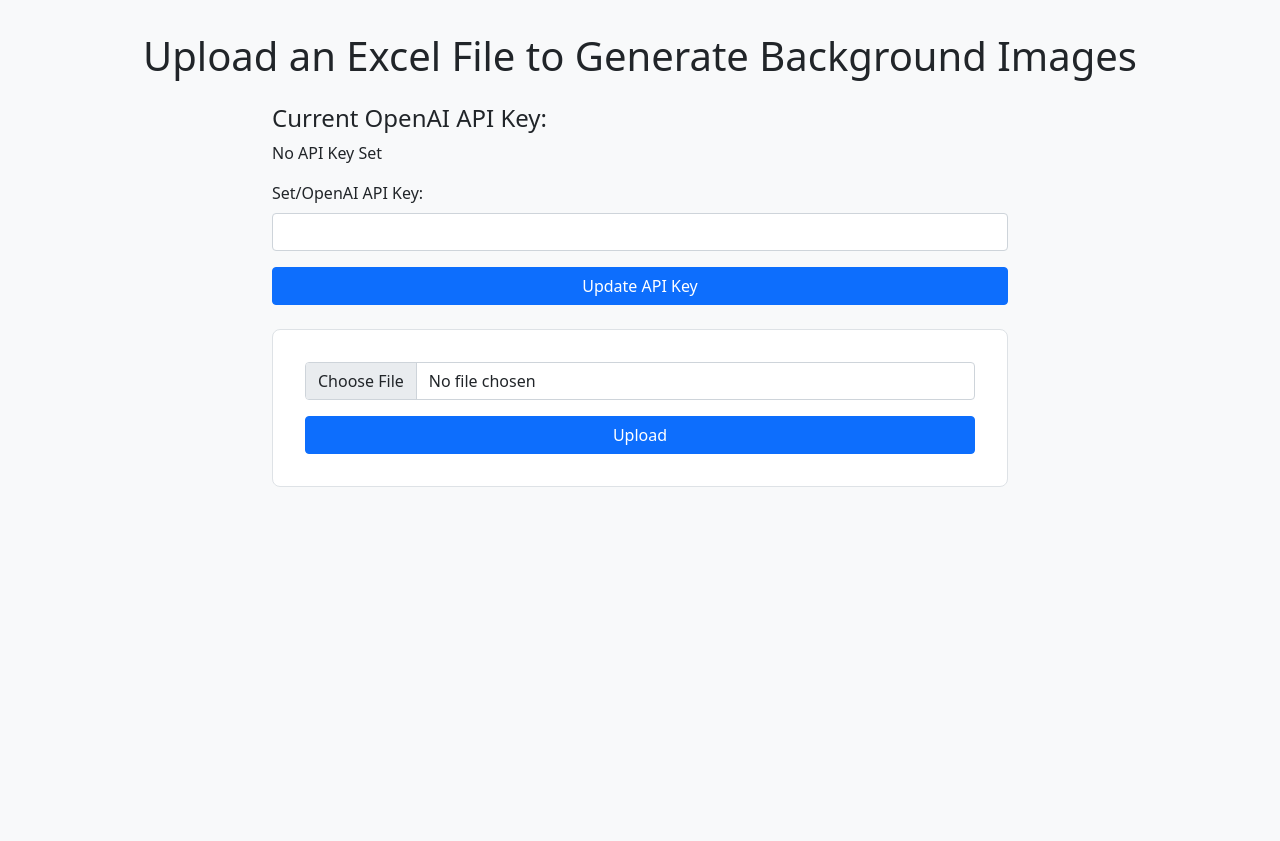
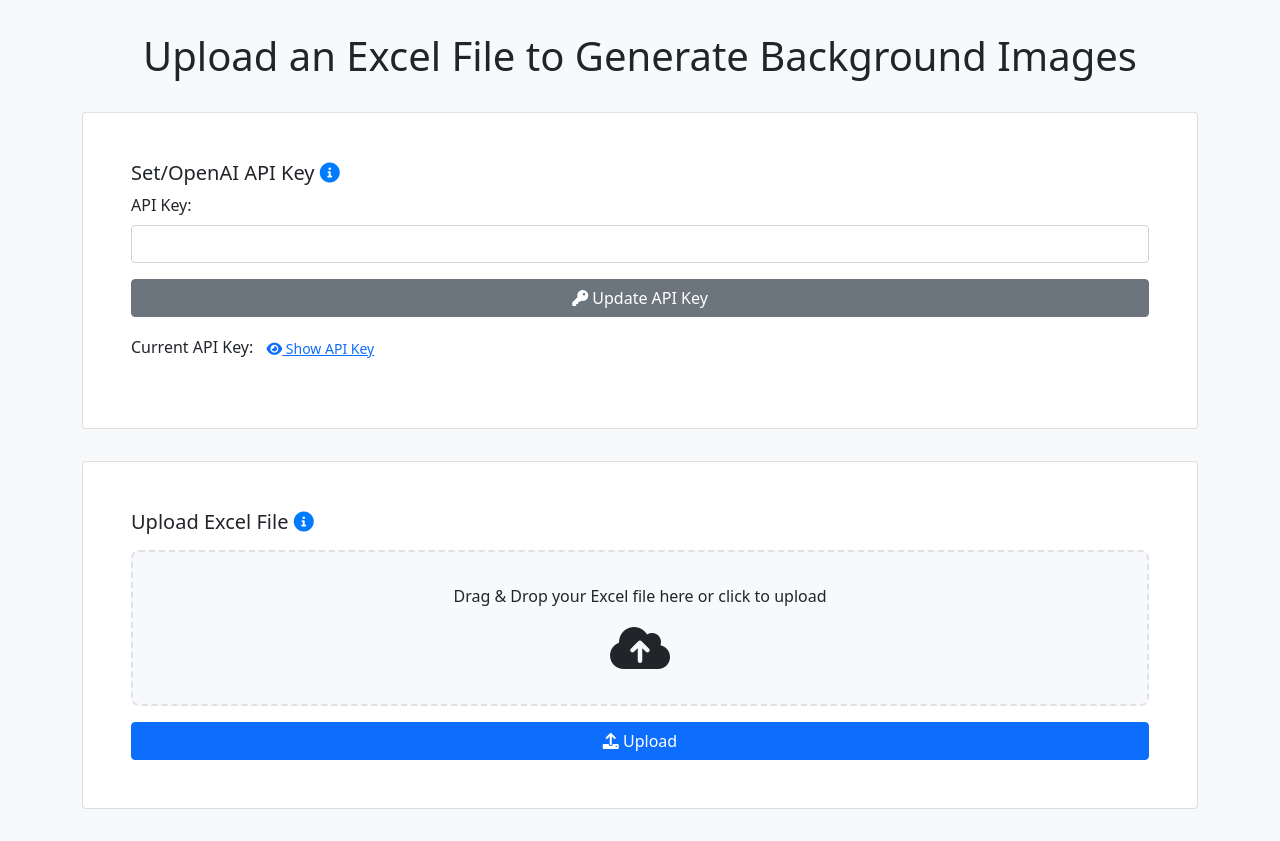
Before and after one commit to Amiad5298/EclipseAi, a Flask app: page / in a window 1280 px wide. Before the commit the page ends 487 px from the top, so only its background shows below. Run offline with Flask 3, Linux system fonts and the light colour scheme; some libraries are stand-ins or nearby versions.

Commit message:
change ui + save with last name

```diff
--- a/image_generator_business.py
+++ b/image_generator_business.py
@@ -65,7 +65,7 @@ class BackgroundImageCreator:
                     }
                 return saved_images
 
-            saved_image_path = self.image_saver.save_image(image_url, row['name'])
+            saved_image_path = self.image_saver.save_image(image_url, row['name'], row['LastName'])
             saved_images.append(saved_image_path)
 
             # Update progress
--- a/image_saver.py
+++ b/image_saver.py
@@ -12,11 +12,11 @@ class ImageSaver:
         if not os.path.exists(self.output_dir):
             os.makedirs(self.output_dir)
 
-    def save_image(self, image_url, name):
+    def save_image(self, image_url, name, last_name):
         try:
             image = Image.open(requests.get(image_url, stream=True).raw)
             unique_id = str(uuid.uuid4())
-            image_name = f"{name}_{unique_id}.png"
+            image_name = f"{name}_{last_name}_{unique_id}.png"
             image_path = os.path.join(self.output_dir, image_name)
             image.save(image_path)
             return image_path
--- a/templates/index.html
+++ b/templates/index.html
@@ -1,56 +1,114 @@
 <!doctype html>
 <html lang="en">
+
 <head>
     <meta charset="utf-8">
     <meta name="viewport" content="width=device-width, initial-scale=1, shrink-to-fit=no">
     <title>Upload Excel File</title>
     <script src="https://code.jquery.com/jquery-3.6.0.min.js"></script>
     <link rel="stylesheet" href="https://cdnjs.cloudflare.com/ajax/libs/bootstrap/5.1.3/css/bootstrap.min.css">
+    <link rel="stylesheet" href="https://cdnjs.cloudflare.com/ajax/libs/font-awesome/6.0.0-beta3/css/all.min.css">
+    <script src="https://cdnjs.cloudflare.com/ajax/libs/popper.js/2.11.6/umd/popper.min.js"></script>
+    <script src="https://cdnjs.cloudflare.com/ajax/libs/bootstrap/5.1.3/js/bootstrap.min.js"></script>
     <style>
         body {
             background-color: #f8f9fa;
             padding: 2rem;
         }
-        #progressContainer, #downloadContainer, #cancelContainer {
+
+        .card {
+            margin-top: 2rem;
+            padding: 2rem;
+        }
+
+        #progressContainer,
+        #downloadContainer,
+        #cancelContainer {
             margin-top: 2rem;
         }
-        #uploadForm {
-            border: 1px solid #dee2e6;
+
+        #dragDropArea {
+            border: 2px dashed #dee2e6;
             padding: 2rem;
-            background-color: #ffffff;
+            background-color: #f8f9fa;
             border-radius: 0.5rem;
+            text-align: center;
+            cursor: pointer;
+            margin-top: 1rem;
+        }
+
+        #dragDropArea.drag-over {
+            background-color: #e8e8e8;
+        }
+
+        #fileInput {
+            display: none;
+        }
+
+        .tooltip-icon {
+            cursor: pointer;
+            color: #007bff;
+        }
+
+        .hidden-content {
+            display: none;
         }
     </style>
 </head>
+
 <body>
     <div class="container">
         <h1 class="text-center mb-4">Upload an Excel File to Generate Background Images</h1>
 
-        <div class="row justify-content-center">
-            <div class="col-md-8">
-                <!-- Display Current API Key -->
-                <div id="apiKeyContainer" class="mb-4">
-                    <h4>Current OpenAI API Key:</h4>
-                    <p id="currentApiKey">{{ api_key if api_key else "No API Key Set" }}</p>
-                    <form method="POST" action="{{ url_for('set_api_key') }}">
-                        <div class="mb-3">
-                            <label for="api_key" class="form-label">Set/OpenAI API Key:</label>
-                            <input type="text" class="form-control" id="api_key" name="api_key" value="{{ api_key }}" required>
-                        </div>
-                        <button type="submit" class="btn btn-primary w-100">Update API Key</button>
-                    </form>
+        <!-- API Key Section -->
+        <div class="card">
+            <div class="card-body">
+                <h5 class="card-title">
+                    Set/OpenAI API Key
+                    <i class="fas fa-info-circle tooltip-icon" data-bs-toggle="tooltip"
+                        title="Your OpenAI API Key is needed to generate the images."></i>
+                </h5>
+                <form method="POST" action="{{ url_for('set_api_key') }}">
+                    <div class="mb-3">
+                        <label for="api_key" class="form-label">API Key:</label>
+                        <input type="password" class="form-control" id="api_key" name="api_key" value="{{ api_key }}" required>
+                    </div>
+                    <button type="submit" class="btn btn-secondary w-100">
+                        <i class="fas fa-key"></i> Update API Key
+                    </button>
+                </form>
+                <p class="mt-3">Current API Key:
+                    <span id="currentApiKey" class="hidden-content">{{ api_key if api_key else "No API Key Set" }}</span>
+                    <button id="toggleApiKey" class="btn btn-link btn-sm"><i class="fas fa-eye"></i> Show API Key</button>
+                </p>
+            </div>
+        </div>
+
+        <!-- File Upload Section -->
+        <div class="card">
+            <div class="card-body">
+                <h5 class="card-title">
+                    Upload Excel File
+                    <i class="fas fa-info-circle tooltip-icon" data-bs-toggle="tooltip"
+                        title="Upload an Excel (.xlsx) file containing the data required to generate the images."></i>
+                </h5>
+
+                <div id="dragDropArea">
+                    <p>Drag & Drop your Excel file here or click to upload</p>
+                    <i class="fas fa-cloud-upload-alt fa-3x"></i>
                 </div>
 
-                <!-- File Upload Form -->
                 <form id="uploadForm" enctype="multipart/form-data">
-                    <div class="mb-3">
-                        <input type="file" class="form-control" name="file" id="fileInput" accept=".xlsx" required>
-                    </div>
-                    <button type="submit" class="btn btn-primary w-100">Upload</button>
+                    <input type="file" class="form-control" name="file" id="fileInput" accept=".xlsx" required>
+                    <div id="fileNameDisplay" class="mt-2" style="display: none;">Selected File: <span id="fileName"></span></div>
+                    <button type="submit" class="btn btn-primary w-100 mt-3">
+                        <i class="fas fa-upload"></i> Upload
+                    </button>
                 </form>
             </div>
         </div>
 
+        <!-- Progress Section -->
         <div id="progressContainer" class="text-center" style="display: none;">
             <h3>Progress:</h3>
             <progress id="progressBar" value="0" max="100" class="w-100"></progress>
@@ -58,21 +116,92 @@
             <p id="imageCount">Generated images: 0/0</p>
         </div>
 
+        <!-- Cancel Task Section -->
         <div id="cancelContainer" class="text-center" style="display: none;">
-            <button id="cancelButton" class="btn btn-danger">Cancel Task</button>
+            <button id="cancelButton" class="btn btn-danger">
+                <i class="fas fa-times-circle"></i> Cancel Task
+            </button>
         </div>
 
-        <div id="downloadContainer" class="text-center" style="display: none;">
-            <h3>Download:</h3>
-            <a id="downloadLink" href="#" class="btn btn-success">Download Generated Images</a>
+        <!-- Download Section -->
+        <div class="card text-center mt-4" id="downloadContainer" style="display: none;">
+            <div class="card-body">
+                <h3 class="card-title">Download:</h3>
+                <a id="downloadLink" href="#" class="btn btn-success">
+                    <i class="fas fa-download"></i> Download Generated Images
+                </a>
+            </div>
         </div>
     </div>
 
     <script>
-        $(document).ready(function() {
+        $(document).ready(function () {
             let currentTaskId = null;
 
-            $('#uploadForm').on('submit', function(event) {
+            // Enable Bootstrap tooltips
+            var tooltipTriggerList = [].slice.call(document.querySelectorAll('[data-bs-toggle="tooltip"]'));
+            tooltipTriggerList.forEach(function (tooltipTriggerEl) {
+                new bootstrap.Tooltip(tooltipTriggerEl);
+            });
+
+            // Toggle API Key visibility
+            $('#toggleApiKey').on('click', function () {
+                const currentApiKey = $('#currentApiKey');
+                if (currentApiKey.hasClass('hidden-content')) {
+                    currentApiKey.removeClass('hidden-content');
+                    $(this).html('<i class="fas fa-eye-slash"></i> Hide API Key');
+                } else {
+                    currentApiKey.addClass('hidden-content');
+                    $(this).html('<i class="fas fa-eye"></i> Show API Key');
+                }
+            });
+
+            // Handle drag-and-drop
+            const dragDropArea = $('#dragDropArea');
+            const fileInput = $('#fileInput');
+            const fileNameDisplay = $('#fileNameDisplay');
+            const fileNameSpan = $('#fileName');
+
+            dragDropArea.on('click', function () {
+                fileInput.click();
+            });
+
+            dragDropArea.on('dragover', function (event) {
+                event.preventDefault();
+                event.stopPropagation();
+                dragDropArea.addClass('drag-over');
+            });
+
+            dragDropArea.on('dragleave', function (event) {
+                event.preventDefault();
+                event.stopPropagation();
+                dragDropArea.removeClass('drag-over');
+            });
+
+            dragDropArea.on('drop', function (event) {
+                event.preventDefault();
+                event.stopPropagation();
+                dragDropArea.removeClass('drag-over');
+
+                const files = event.originalEvent.dataTransfer.files;
+                if (files.length > 0) {
+                    fileInput[0].files = files;
+
+                    // Display the name of the selected file
+                    fileNameSpan.text(files[0].name);
+                    fileNameDisplay.show();
+                }
+            });
+
+            // Handle manual file selection (in case user clicks to select instead of dragging and dropping)
+            fileInput.on('change', function () {
+                if (fileInput[0].files.length > 0) {
+                    fileNameSpan.text(fileInput[0].files[0].name);
+                    fileNameDisplay.show();
+                }
+            });
+
+            $('#uploadForm').on('submit', function (event) {
                 event.preventDefault();
                 const formData = new FormData(this);
                 $('#progressContainer').show();
@@ -87,18 +216,18 @@
                     xhrFields: {
                         withCredentials: true
                     },
-                    success: function(response) {
+                    success: function (response) {
                         currentTaskId = response.task_id;
                         console.log('Task ID:', currentTaskId); // Debugging line to ensure Task ID is returned
                         checkProgress(currentTaskId);
                     },
-                    error: function() {
+                    error: function () {
                         alert('Error uploading the file.');
                     }
                 });
             });
 
-            $('#cancelButton').on('click', function() {
+            $('#cancelButton').on('click', function () {
                 if (currentTaskId) {
                     $.ajax({
                         url: `/cancel/${currentTaskId}`,
@@ -106,7 +235,7 @@
                         xhrFields: {
                             withCredentials: true
                         },
-                        success: function(response) {
+                        success: function (response) {
                             alert('Task has been canceled.');
                             $('#progressContainer').hide();
                             $('#cancelContainer').hide();
@@ -114,7 +243,7 @@
                             $('#progressPercentage').text('0%');
                             $('#imageCount').text('Generated images: 0/0');
                         },
-                        error: function() {
+                        error: function () {
                             alert('Error canceling the task.');
                         }
                     });
@@ -122,12 +251,12 @@
             });
 
             function checkProgress(taskId) {
-                setTimeout(function() {
-                    const interval = setInterval(function() {
+                setTimeout(function () {
+                    const interval = setInterval(function () {
                         $.ajax({
                             url: `/progress/${taskId}`,
                             type: 'GET',
-                            success: function(response) {
+                            success: function (response) {
                                 console.log('Progress response:', response); // Debugging line to ensure progress data is being received
 
                                 if (typeof response === 'object' && response.status) {
@@ -156,14 +285,14 @@
                                     console.log('Unexpected response format:', response); // Extra debugging information
                                 }
                             },
-                            error: function() {
+                            error: function () {
                                 console.log('Error accessing progress endpoint for Task ID:', taskId); // Debugging line to indicate progress request failure
                                 clearInterval(interval);
                                 alert('Error checking progress.');
                             }
                         });
-                    }, 1000);  // Poll every 1000 milliseconds (1 second)
-                }, 3000);  // Initial delay of 3 seconds
+                    }, 1000); // Poll every 1000 milliseconds (1 second)
+                }, 3000); // Initial delay of 3 seconds
             }
         });
     </script>
```
Also changed, not shown: output_images/Amiad_67b79a42-7104-40de-bfff-22242c06a197.png (deleted), 1 other file.
